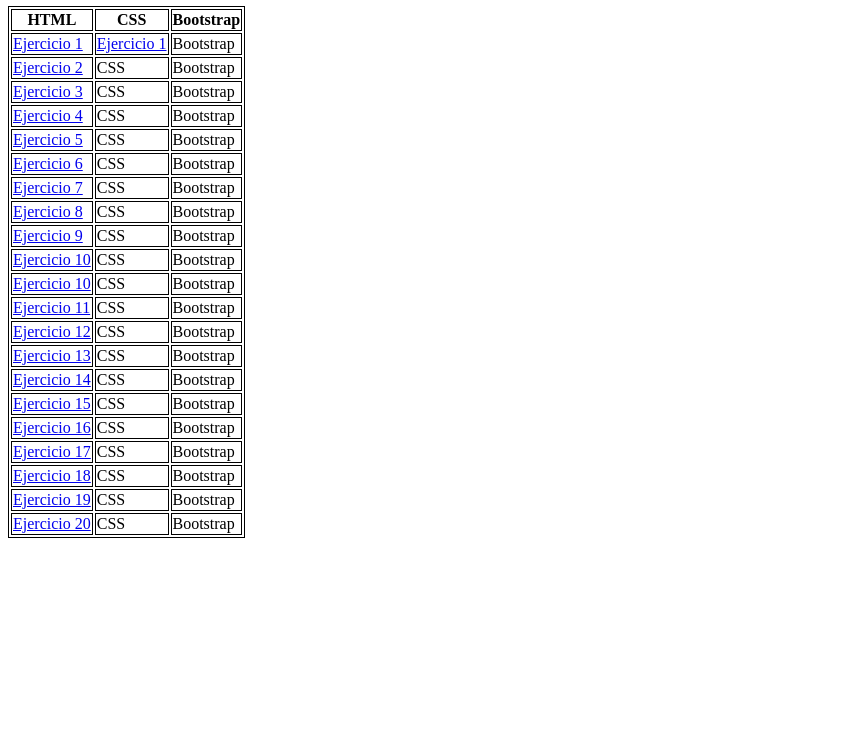
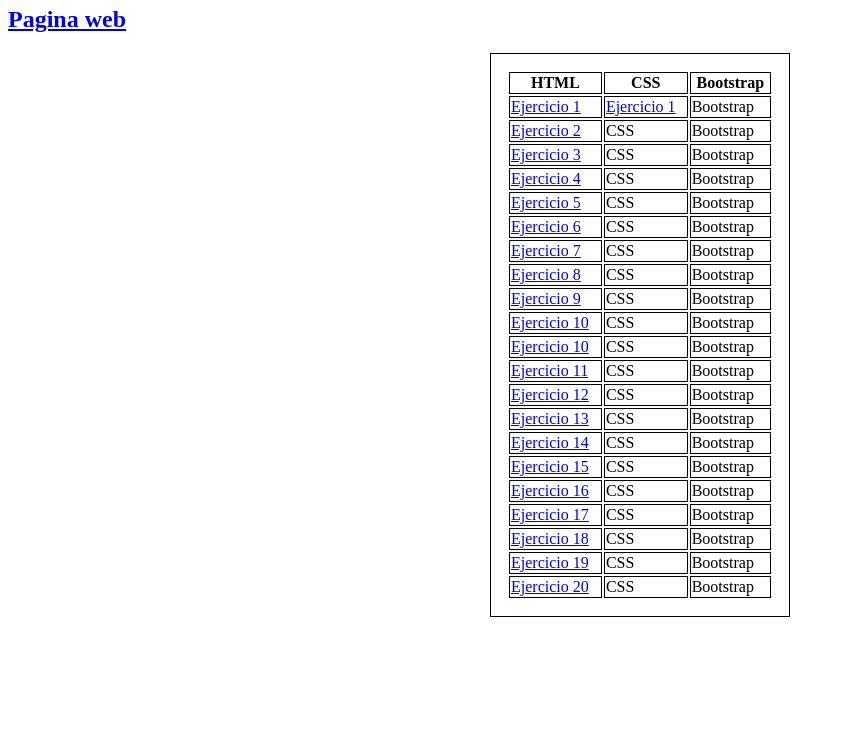
Before and after one commit to JoseMonserrat-bot/SMRAW, a plain HTML site: page index.html in a window 1280 px wide. Shown: the part 60-800 px from the top of the page, without its empty margins (0-845 px from the left). Drawn offline with Linux system fonts and the light colour scheme.

Commit message:
Update index.html

```diff
--- a/index.html
+++ b/index.html
@@ -3,10 +3,12 @@
     <TITLE>Practicas Aplicaciones Web</TITLE>
     <style>
             table, th, td {border: 1px solid black;}
+            table {margin: 0 auto; width: 300px; padding: 1em;}
     </style>
 </head>
 <body>
     <h1>Practicas Aplicaciones Web</h1>
+    <h2><a href="Pagina web/Pagina web.html">Pagina web</a></h2>
     <table>
         <thead>
         <tr>
```
